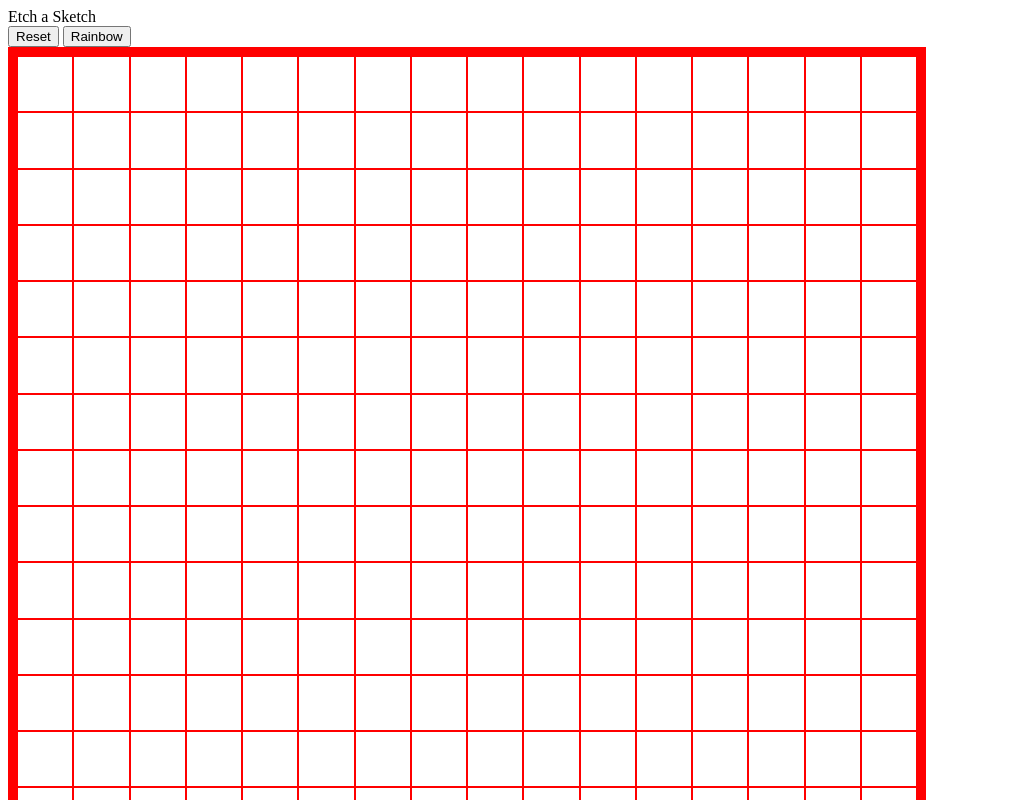
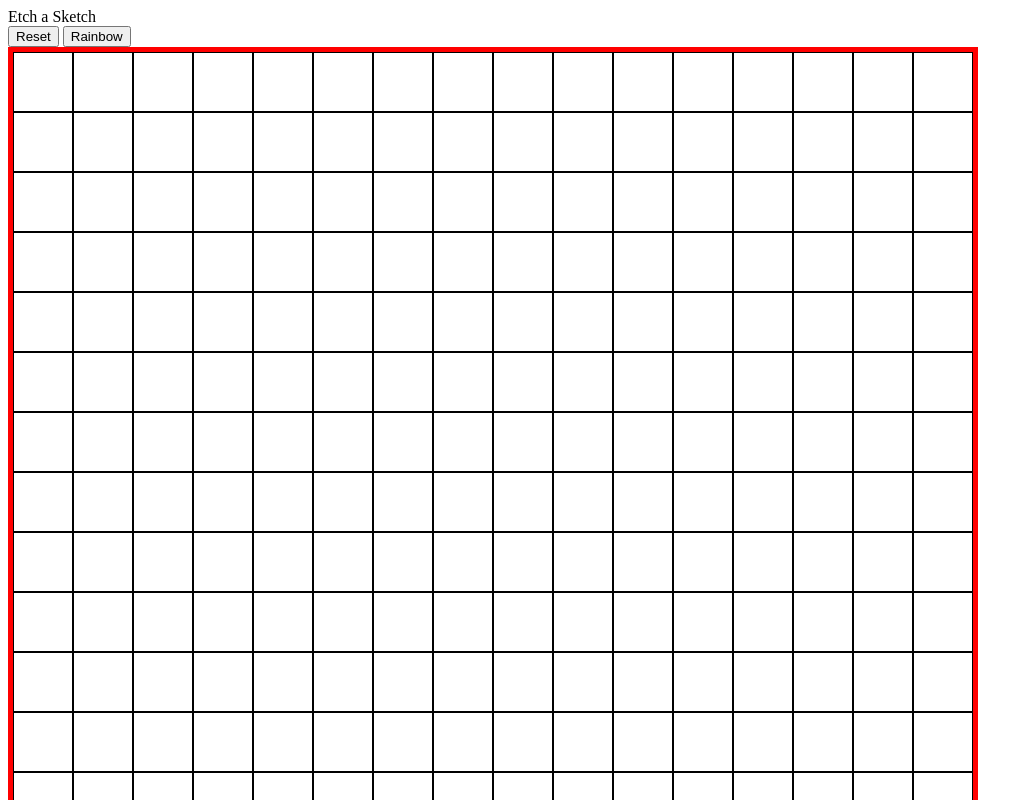
Before and after one commit to LucianoAlexisBarboza/Etch-a-Sketch, a plain HTML site: page index.html in a window 1280 px wide. Both pictures are taken after a click on the button "Reset". Shown: the top 800 px of the page, without its empty margins (0-1033 px from the left). Drawn offline with Linux system fonts and the light colour scheme.

Commit message:
Fixed reset button

```diff
--- a/javascript.js
+++ b/javascript.js
@@ -1,31 +1,30 @@
 const container = document.querySelector(".container");
-rows();
 
-function rows() {
-    while (container.firstChild) {
-        container.removeChild(container.firstChild);
+function grid(size) {
+    for(let i = 0; i < size; i++) {
+        let column = document.createElement("div");
+        column.classList.add("column");
+    for(let i = 1; i <= size; i++) {
+        let row = document.createElement("div");
+        row.classList.add("row");
+        column.appendChild(row);
     }
-    for(let i = 0; i < 16; i++) {
-        const content = document.createElement("div");
-        container.appendChild(content);
-        content.classList.add("rows");
+    container.appendChild(column);
     }
-    const gridColumn = document.querySelectorAll(".rows");
-    gridColumn.forEach(function(column) {
-        for(let i = 0; i < 16; i++) {
-            const content = document.createElement("div");
-            column.appendChild(content);
-            content.classList.add("columns")
-        }
-    });
 }
 
-const reset = document.querySelector("#eraser")
-reset.addEventListener('click', rows);
+grid(16);
 
-const grid = document.querySelectorAll(".columns");
-grid.forEach((columns) => {
-    columns.addEventListener('click', () => {
-      columns.style.background = "black";
+const rows = document.querySelectorAll(".row");
+rows.forEach(row => {
+    row.addEventListener("click", () => {
+        row.style.backgroundColor = "blue";
+    })
+})
+
+const btn = document.querySelector("#eraser");
+btn.addEventListener("click", () => {
+    rows.forEach(row => {
+        row.style.backgroundColor = "white";
     });
-  });
+});
--- a/styles.css
+++ b/styles.css
@@ -1,21 +1,17 @@
 .container {
-    border: 9px red solid;
     display: flex;
-    width: 900px;
-    height: 900px;
+    width: 960px;
+    height: 960px;
+    border: 5px red solid;
+}
+
+.column {
+    flex: 1 0 auto;
+    display: flex;
     flex-direction: column;
 }
 
-.rows {
-    display: flex;
+.row {
     flex: 1;
+    border: 1px solid black;
 }
-
-.columns {
-    flex: 1;
-    border: 1px red solid;
-}
-
-.columns:hover {
-    background-color: orange;
-}
```
